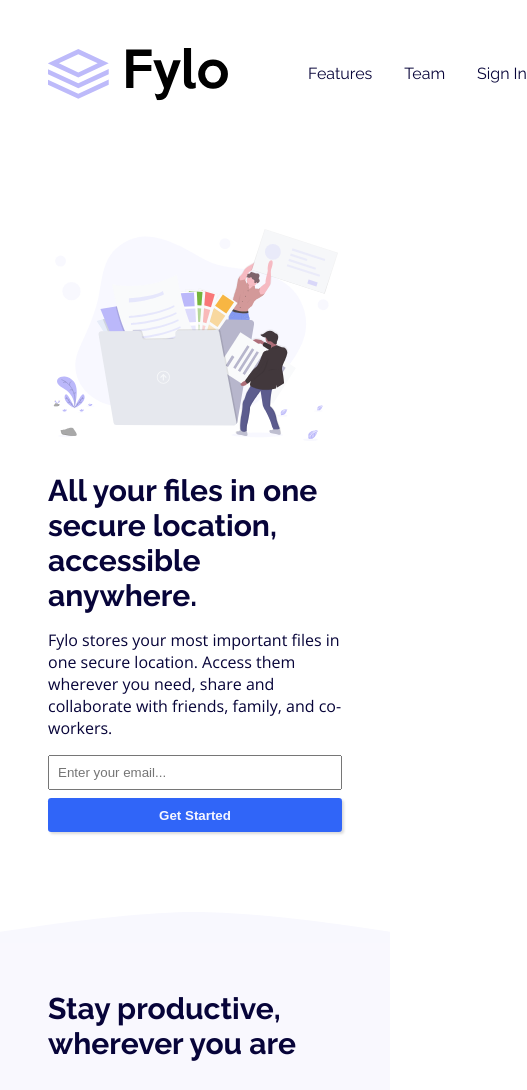
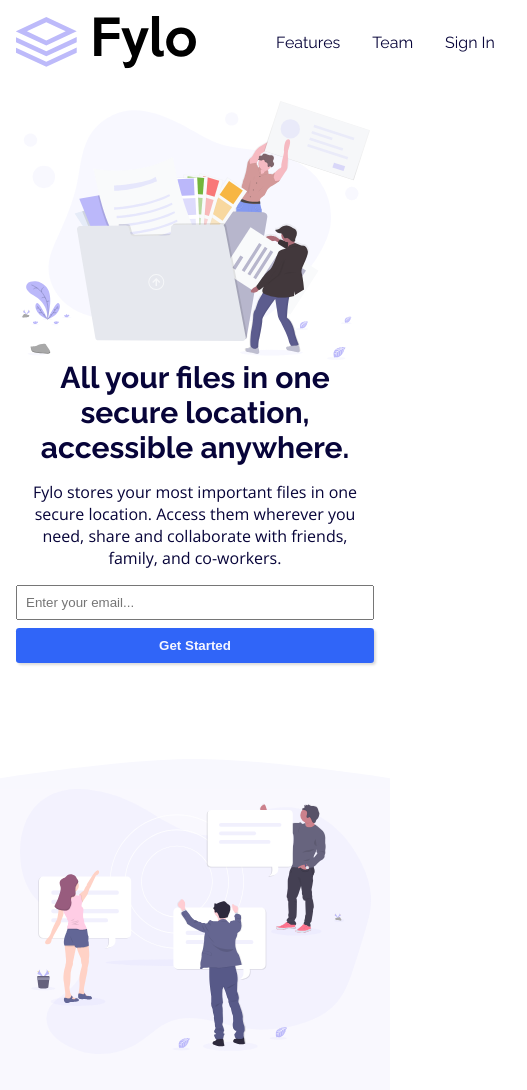
Before and after one commit to Cerqueeira/Fylo-landing-page, a plain HTML site: page index.html in a window 390 px wide. Shown: the top 1090 px of the page, 527 px wide, since content can reach past the window. Drawn offline with nearby package versions, Linux system fonts and the light colour scheme.

Commit message:
some corrections

```diff
--- a/index.html
+++ b/index.html
@@ -64,7 +64,7 @@
       <img src="./images/bg-curve-desktop.svg" alt="bg-curve-desktop" />
       <div class="middle">
         <div class="container-middle">
-          <div class="title">Stay productive, wherever you are</div>
+          <div class="title title2">Stay productive, wherever you are</div>
 
           <p class="desc">
             Never let location be an issue when accessing your files. Fylo has
--- a/styles.css
+++ b/styles.css
@@ -20,19 +20,18 @@
 }
 
 body {
-  /* max-width: fit-content; */
   height: fit-content;
   display: flex;
   flex-direction: column;
   color: var(--very-dark-blue);
   justify-content: center;
   align-items: center;
-  /* overflow-x: hidden; */
 }
 
 .container {
   display: flex;
   flex-direction: column;
+  width: 100%;
 }
 
 .header,
@@ -77,11 +76,6 @@ nav {
   width: 100%;
 }
 
-/* .top img {
-  max-width: 100%;
-  height: auto;
-} */
-
 .text-input-container {
   display: flex;
   flex-direction: column;
@@ -96,6 +90,8 @@ nav {
   padding: 2rem;
   min-width: 21.875rem;
 }
+
+
 
 .title {
   font-size: 1.875rem;
@@ -337,13 +333,17 @@ button:hover {
   }
 
   .header {
-    justify-content: space-between;
-    padding: 3rem;
+    /* justify-content: space-between; */
+    padding: 1rem;
+  }
+
+  .fylo11 {
+    width: 25%;
   }
 
   nav {
     width: 100%;
-    margin-top: 1rem; /* Adicionando um espaçamento superior */
+    align-items: center;
   }
 
   .top {
@@ -351,13 +351,31 @@ button:hover {
     flex-direction: column;
     align-items: center;
     width: 100%;
+    padding: 1rem;
+    text-align: center;
   }
   .people-folder {
     order: -1;
-    width: 50%;
-    height: auto;
-    padding: 2rem;
+    /* width: 50%; */
+    /* height: fit-content; */
+    /* padding: 2rem; */
   }
+
+  .folder2 {
+    order: -1;
+  }
+
+  .people-folder,
+  .folder2 {
+    width: 90%;
+    height: fit-content;
+    padding: 0;
+  }
+
+  .title2 {
+    font-size: large;
+  }
+
   .desc {
     align-items: center;
     width: 100%;
@@ -400,13 +418,21 @@ button:hover {
     justify-content: center;
     align-items: center;
     gap: 1rem;
+    padding: 2rem;
   }
+
   .buttontest {
     align-items: center;
+    width: 100%;
   }
-  .second-button {
-    width: 50%;
+
+  .second-button,
+  .second-input {
+    margin: 0 auto;
+    width: 80%;
+    padding: 0.8rem;
   }
+
   .footer {
     flex-direction: column;
     gap: 3rem;
@@ -416,4 +442,8 @@ button:hover {
     width: 30%;
     padding-bottom: 2rem;
   }
+
+  .col4 {
+    justify-content: center;
+  }
 }
```
